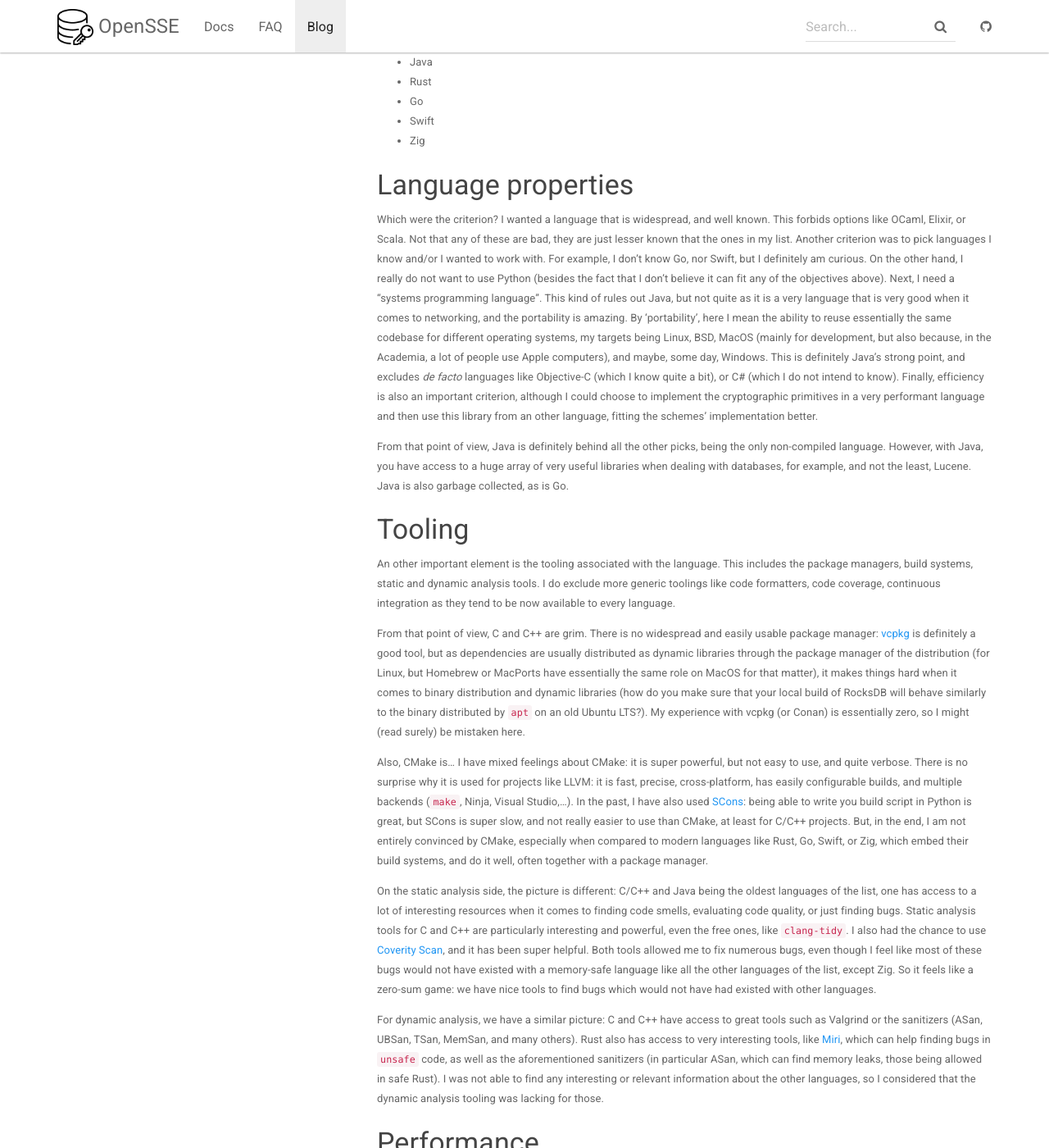
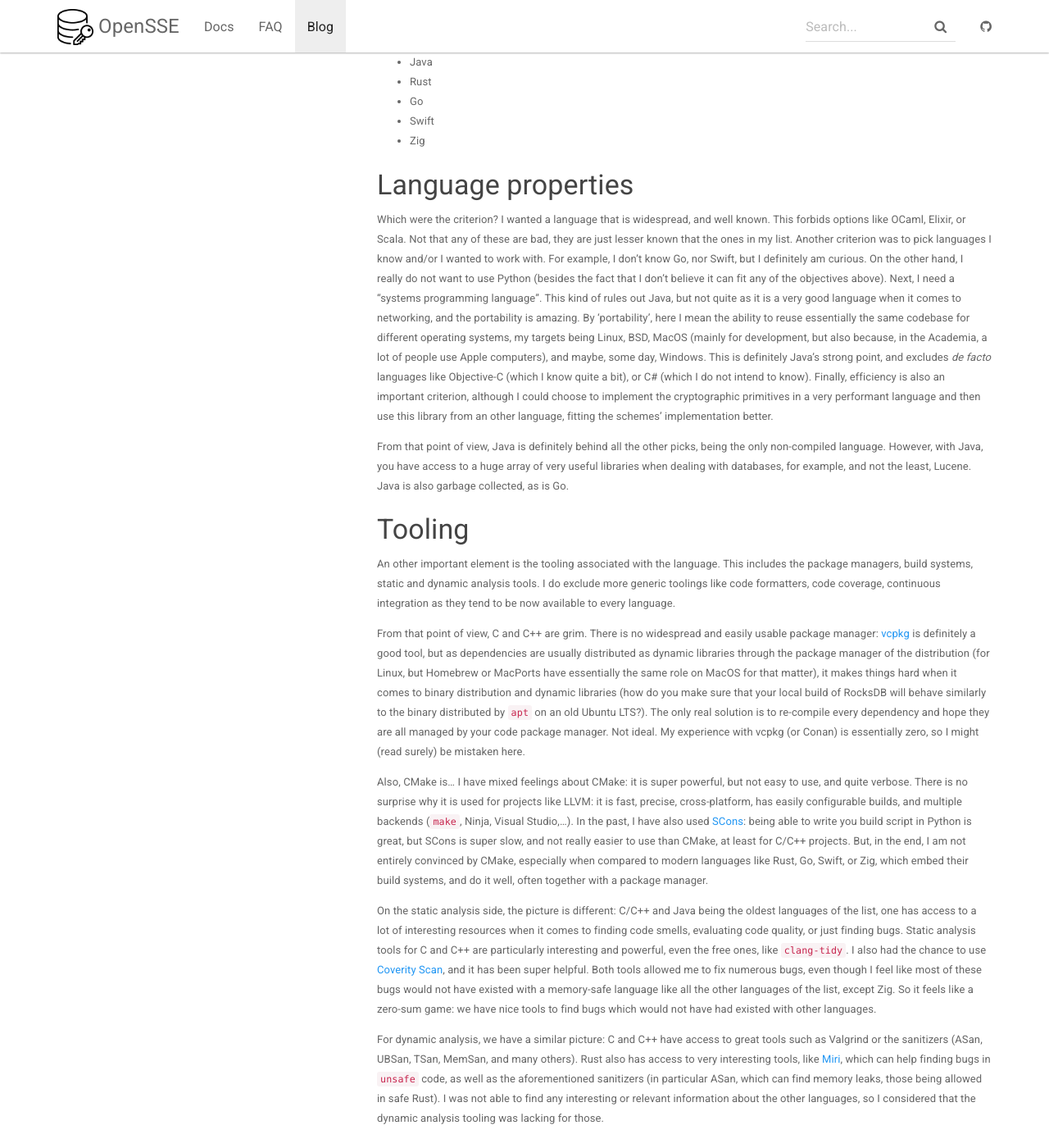
Before and after one commit to OpenSSE/opensse.github.io, a Jekyll site: the page built from _posts/2022-04-06-opensse-rust-I.md, in a window 1280 px wide and 1400 px high, scrolled down 2720 px. Shown: the whole window at 82% size. Built offline with Jekyll 4.4.1, drawn with Linux system fonts in a browser that asks for light colours; nearby versions of some CDN libraries; comment, search, counter and statistics services are not loaded; some of the changed text lies outside the part shown.

Commit message:
More fixes

```diff
--- a/_posts/2022-04-06-opensse-rust-I.md
+++ b/_posts/2022-04-06-opensse-rust-I.md
@@ -173,12 +173,12 @@ was to pick languages I know and/or I wanted to work with. For example, I don't
 know Go, nor Swift, but I definitely am curious. On the other hand, I really do
 not want to use Python (besides the fact that I don't believe it can fit any of
 the objectives above). Next, I need a "systems programming language". This kind
-of rules out Java, but not quite as it is a very language that is very good when
-it comes to networking, and the portability is amazing. By 'portability', here I
-mean the ability to reuse essentially the same codebase for different operating
-systems, my targets being Linux, BSD, MacOS (mainly for development, but also
-because, in the Academia, a lot of people use Apple computers), and maybe, some
-day, Windows. This is definitely Java's strong point, and excludes *de facto*
+of rules out Java, but not quite as it is a very good language when it comes to
+networking, and the portability is amazing. By 'portability', here I mean the
+ability to reuse essentially the same codebase for different operating systems,
+my targets being Linux, BSD, MacOS (mainly for development, but also because, in
+the Academia, a lot of people use Apple computers), and maybe, some day,
+Windows. This is definitely Java's strong point, and excludes *de facto*
 languages like Objective-C (which I know quite a bit), or C# (which I do not
 intend to know). Finally, efficiency is also an important criterion, although I
 could choose to implement the cryptographic primitives in a very performant
@@ -204,8 +204,10 @@ package manager of the distribution (for Linux, but Homebrew or MacPorts have
 essentially the same role on MacOS for that matter), it makes things hard when
 it comes to binary distribution and dynamic libraries (how do you make sure that
 your local build of RocksDB will behave similarly to the binary distributed by
-`apt` on an old Ubuntu LTS?). My experience with vcpkg (or Conan) is essentially
-zero, so I might (read surely) be mistaken here.
+`apt` on an old Ubuntu LTS?). The only real solution is to re-compile every
+dependency and hope they are all managed by your code package manager. Not
+ideal. My experience with vcpkg (or Conan) is essentially zero, so I might (read
+surely) be mistaken here.
 
 Also, CMake is... I have mixed feelings about CMake: it is super powerful, but
 not easy to use, and quite verbose. There is no surprise why it is used for
```
Also changed, not shown: other parts of _posts/2022-04-06-opensse-rust-I.md (+5 -5 lines).
